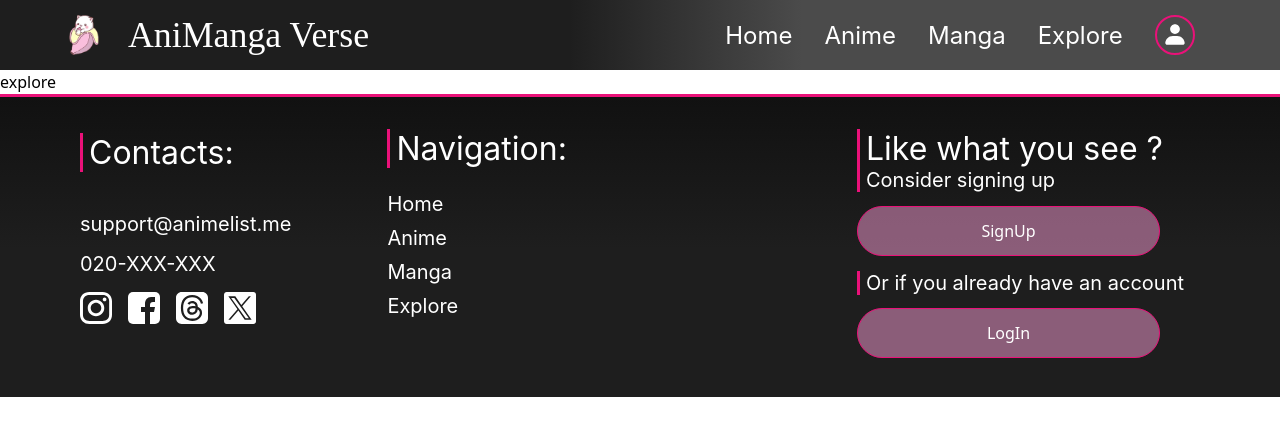
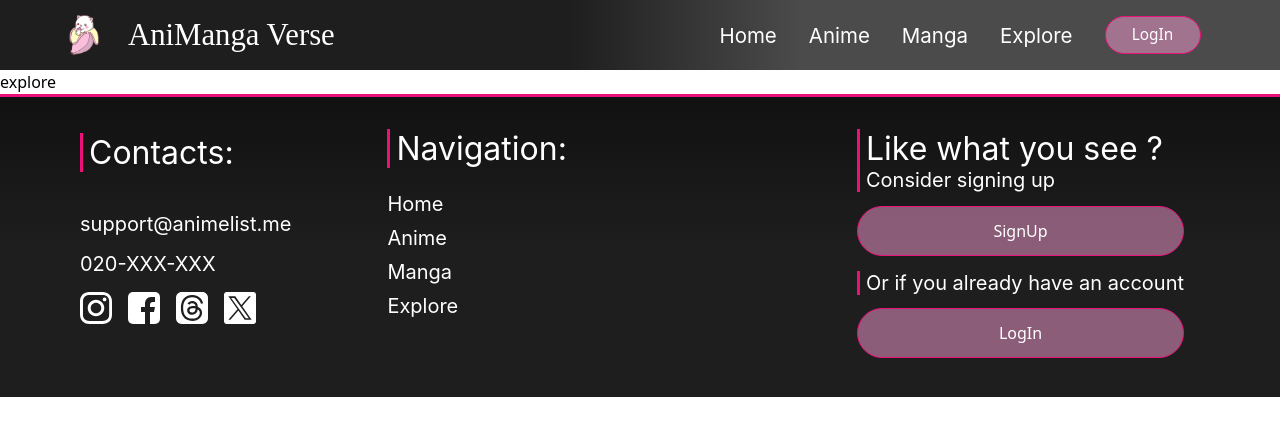
Before and after one commit to lnxfsf/AniMangaVerse, a React (Vite) app: page /explore in a window 1280 px wide. Shown: the top 436 px of the page. Built offline with nearby package versions, Linux system fonts and the light colour scheme; a web font is replaced by a local one.

Commit message:
responsive text
- use 'vw' for text in nav bar.
- add "login" button in nav bar (profile icon is hidden when NOT logged
  in)

```diff
--- a/src/components/Footer.jsx
+++ b/src/components/Footer.jsx
@@ -96,7 +96,7 @@ export default function Navbar() {
                     </div>
 
 
-                    <button>SignUp</button>
+                    <button className="btn">SignUp</button>
 
 
 
@@ -109,7 +109,7 @@ export default function Navbar() {
 
                     </div>
 
-                    <button>LogIn</button>
+                    <button className="btn">LogIn</button>
 
 
 
--- a/src/components/Navbar.jsx
+++ b/src/components/Navbar.jsx
@@ -33,8 +33,15 @@ export default function Navbar () {
 
 
             {/*in index.html, boxicons, imported as css. use it as 'Font' */}
+
+
+    {/*   @Dragan  , here, this is for showing profile and dropdown ..
+
             <img src="bxs-user-circle.svg"  className="profile_icon  rounded-full  border-2 border-pinky"/>
+ */ }
 
+
+                    <button className="login">LogIn</button>
 
             </div>
 
--- a/src/styles/footer.css
+++ b/src/styles/footer.css
@@ -25,9 +25,6 @@ p {
     flex-direction: row;
     column-gap: 6px;
     align-items: center;
-
-
-    /* TODO: don't use px */
     margin-bottom: 24px;
 
 }
@@ -38,7 +35,6 @@ p {
     font-family: Inter;
 
 
-    /* TODO: don't use px, use vw */
     font-size: 32px;
     font-style: normal;
     font-weight: 400;
@@ -50,24 +46,21 @@ p {
 /* this is for those little headers i see everywhere with that vertical line */
 
 
-button {
+.btn {
 
-    width: 303px;
+    width: 100%;
     height: 50px;
     border-radius: 25px;
     border: 1px solid #EA1179;
-    /*TODO, it had to be !important, it didn't want to show the background. can it be done without? */
-    background: rgba(247, 155, 211, 0.502) !important;
+    background: rgba(247, 155, 211, 0.502) ;
 
-    /*TODO, it had to be !important, it didn't want to show the background. can it be done without? because it works once,and second doesn't  ??? this css is scoped to Footer component for reason... */
-    margin-bottom: 15px !important;
+    margin-bottom: 15px ;
 
 
 }
 
 
 
-/* GLOBAL STUFF */
 
 
 
--- a/src/styles/navbar.css
+++ b/src/styles/navbar.css
@@ -23,8 +23,11 @@ nav {
 
     font-family: Inika;
 
-/*TODO with vw instead of px or pt, to make the text responsive. on viewport width */
-    font-size: 2.8vw;
+
+
+    /*TODO breakpoint font-size */
+    font-size: 2.4vw;
+
     font-style: normal;
     font-weight: 400;
     line-height: normal;
@@ -40,8 +43,12 @@ nav {
 
     color: #FFF;
     font-family: Inter;
-/* TODO: with vw instead of px or pt, to make the text responsive. on viewport width */
-    font-size: 24px;
+
+
+
+    /*TODO breakpoint font-size */
+    font-size: 1.6vw;
+
     font-style: normal;
     font-weight: 400;
     line-height: normal;
@@ -62,3 +69,25 @@ nav {
 
 
 }
+
+
+
+
+.login {
+
+    width: 15%;
+    height: 2.5em;
+
+    border-radius: 25px;
+    border: 1px solid #EA1179;
+
+
+    background: rgba(247, 155, 211, 0.502) ;
+
+
+
+    /*TODO breakpoint font-size */
+    font-size: 1.2vw;
+
+
+}
```
